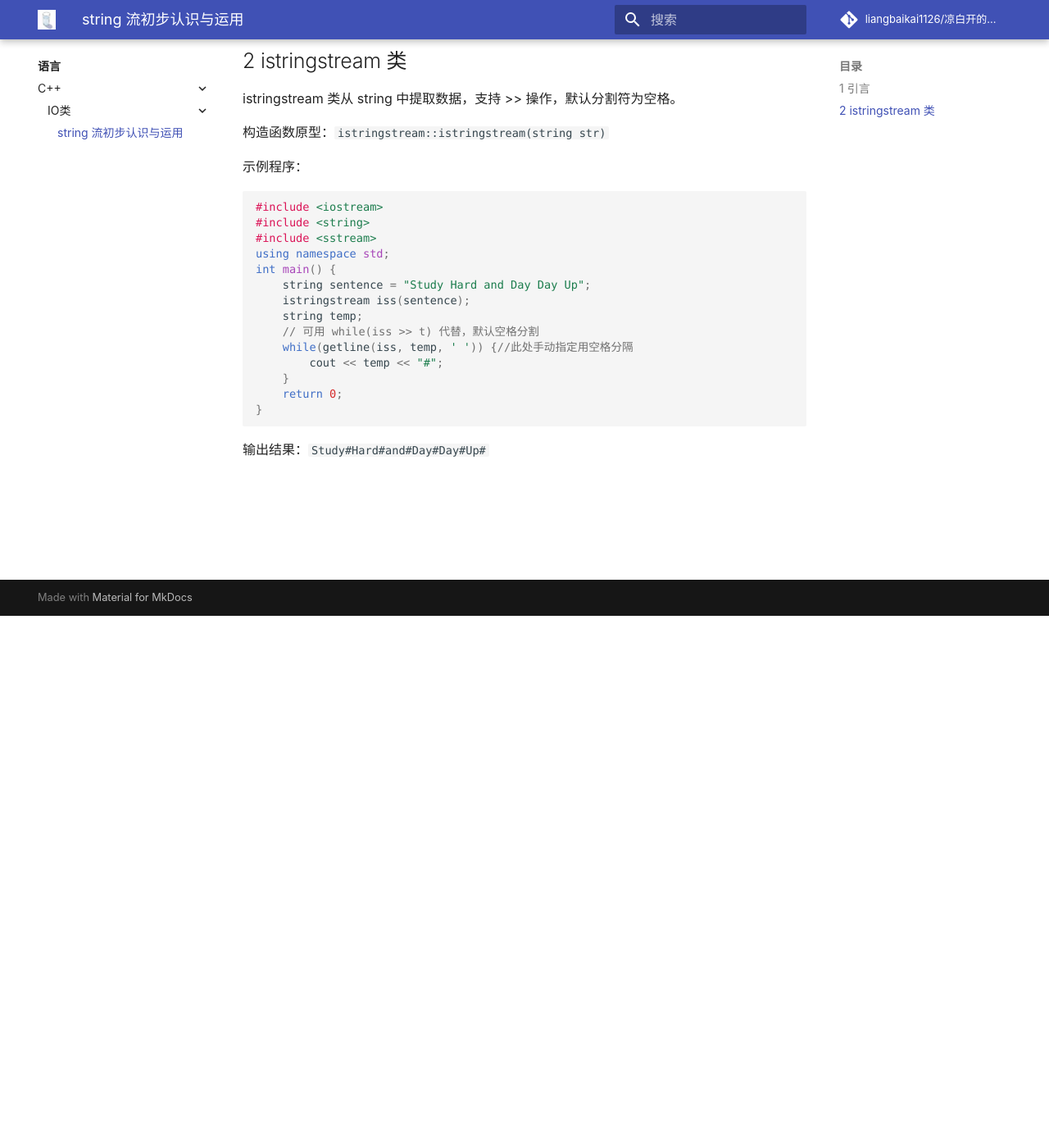
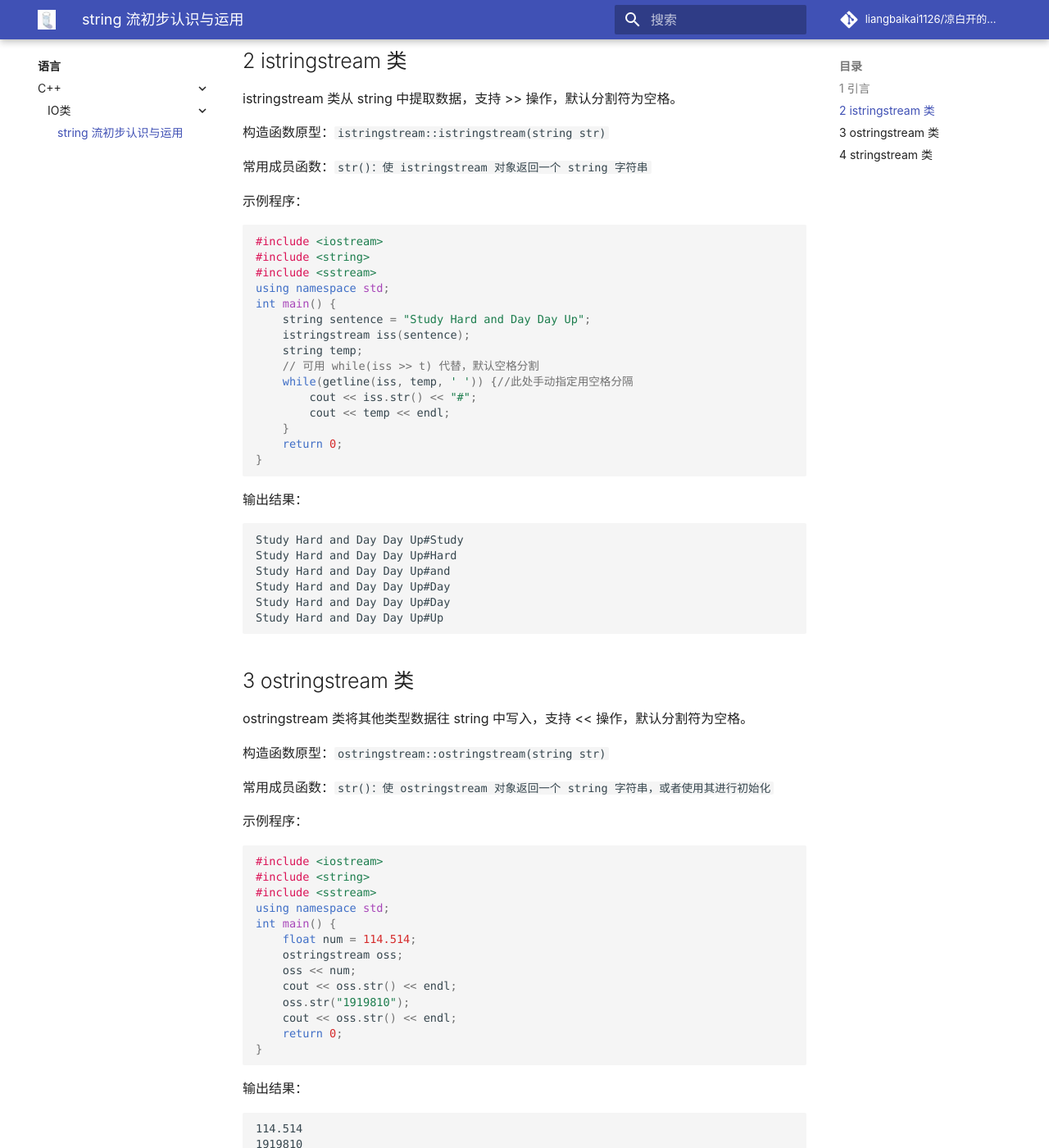
Before and after one commit to liangbaikai1126/liangbaikai1126.github.io, an MkDocs documentation site: the page built from docs/语言/C++/IO类/string流/string流.md, in a window 1280 px wide and 1400 px high, scrolled down 649 px. Shown: the whole window at 82% size. Built offline with MkDocs 1.6.1 and Material for MkDocs 9.7.7, drawn with Linux system fonts in a browser that asks for light colours; some web fonts are replaced; comment, search, counter and statistics services are not loaded; some of the changed text lies outside the part shown.

Commit message:
更新string

````diff
--- a/docs/语言/C++/IO类/string流/string流.md
+++ b/docs/语言/C++/IO类/string流/string流.md
@@ -28,6 +28,8 @@ istringstream 类从 string 中提取数据，支持 >> 操作，默认分割符
 
 构造函数原型：`istringstream::istringstream(string str)`
 
+常用成员函数：`str()：使 istringstream 对象返回一个 string 字符串`
+
 示例程序：
 ```cpp
 #include <iostream>
@@ -40,10 +42,88 @@ int main() {
     string temp;
     // 可用 while(iss >> t) 代替，默认空格分割
     while(getline(iss, temp, ' ')) {//此处手动指定用空格分隔
-        cout << temp << "#";
+        cout << iss.str() << "#";
+        cout << temp << endl;
     }
     return 0;
 }
 ```
 
-输出结果：`Study#Hard#and#Day#Day#Up#`
+输出结果：
+```
+Study Hard and Day Day Up#Study
+Study Hard and Day Day Up#Hard
+Study Hard and Day Day Up#and
+Study Hard and Day Day Up#Day
+Study Hard and Day Day Up#Day
+Study Hard and Day Day Up#Up
+```
+
+## 3 ostringstream 类
+
+ostringstream 类将其他类型数据往 string 中写入，支持 << 操作，默认分割符为空格。
+
+构造函数原型：`ostringstream::ostringstream(string str)`
+
+常用成员函数：`str()：使 ostringstream 对象返回一个 string 字符串，或者使用其进行初始化`
+
+示例程序：
+```cpp
+#include <iostream>
+#include <string>
+#include <sstream>
+using namespace std;
+int main() {
+    float num = 114.514;
+    ostringstream oss;
+    oss << num;
+    cout << oss.str() << endl;
+    oss.str("1919810");
+    cout << oss.str() << endl;
+    return 0;
+}
+```
+
+输出结果：
+```
+114.514
+1919810
+```
+
+## 4 stringstream 类
+
+stringstream 类是 istringstream 和 ostringstream 的综合，支持 <<，>> 操作，通常用来数据转换。
+
+构造函数原型：`stringstream::stringstream(string str)`
+
+常用成员函数：
+```
+str()：使 stringstream 对象返回一个 string 字符串，或者使用其进行初始化。
+clear()：多次使用 stringstream 需要对其进行清空，否则会输出错误结果。
+```
+示例程序：
+```cpp
+#include <iostream>
+#include <string>
+#include <sstream>
+using namespace std;
+int main() {
+    float num = 114.514;
+    stringstream ss;
+    string s;
+    ss << num;
+    ss >> s;
+    //不能使用ss.str("")进行清空；否则结果不变
+    ss.clear();
+    ss.str("1919810");
+    cout << s << endl;
+    cout << ss.str() << endl;
+    return 0;
+}
+```
+
+输出结果：
+```
+114.514
+1919810
+```
````
